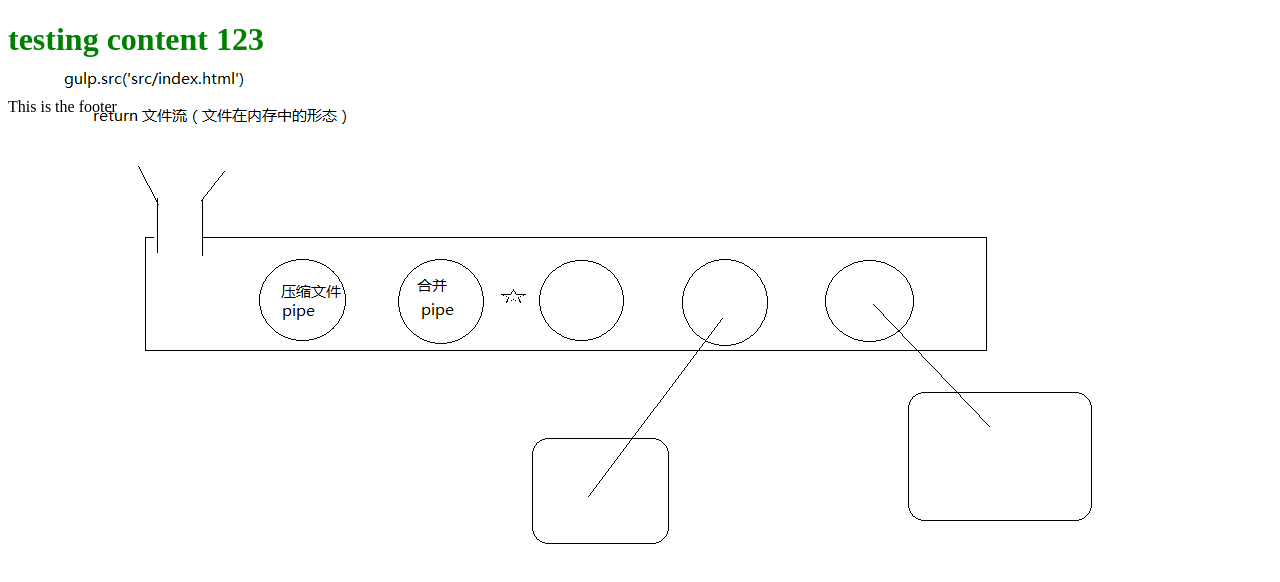
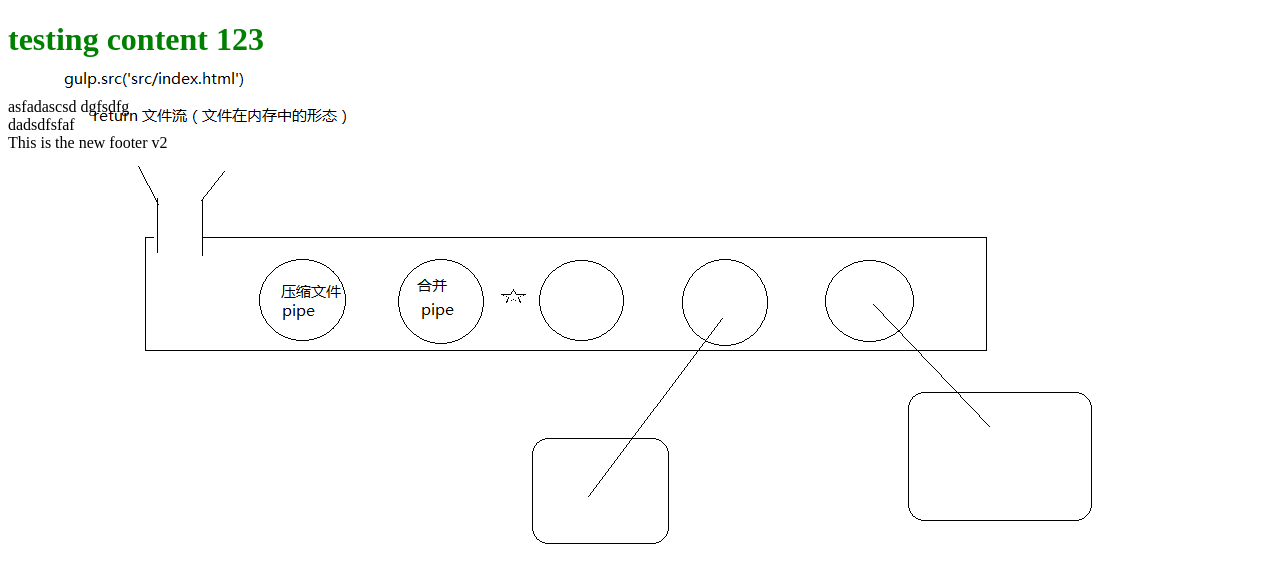
Before and after one commit to yongbinw/git-demo, a website: page src/index.html in a window 1280 px wide. Drawn offline with nearby package versions, Linux system fonts and the light colour scheme; files that its build step writes are made by us from their sources.

Commit message:
v2 version 1st

```diff
--- a/src/index.html
+++ b/src/index.html
@@ -11,8 +11,13 @@
   <h1>testing content 123</h1>
   <script src="scripts/all.js"></script>
   <br />
+  asfadascsd
+  dgfsdfg
+<br />
+  dadsdfsfaf
+ <script src="https://gist.github.com/koentjuh1/983a677d18857aa3ed54bbef5b14b584.js"></script>
   <footer>
-  	This is the footer
+  	This is the new footer v2
   </footer>
 </body>
 
```
